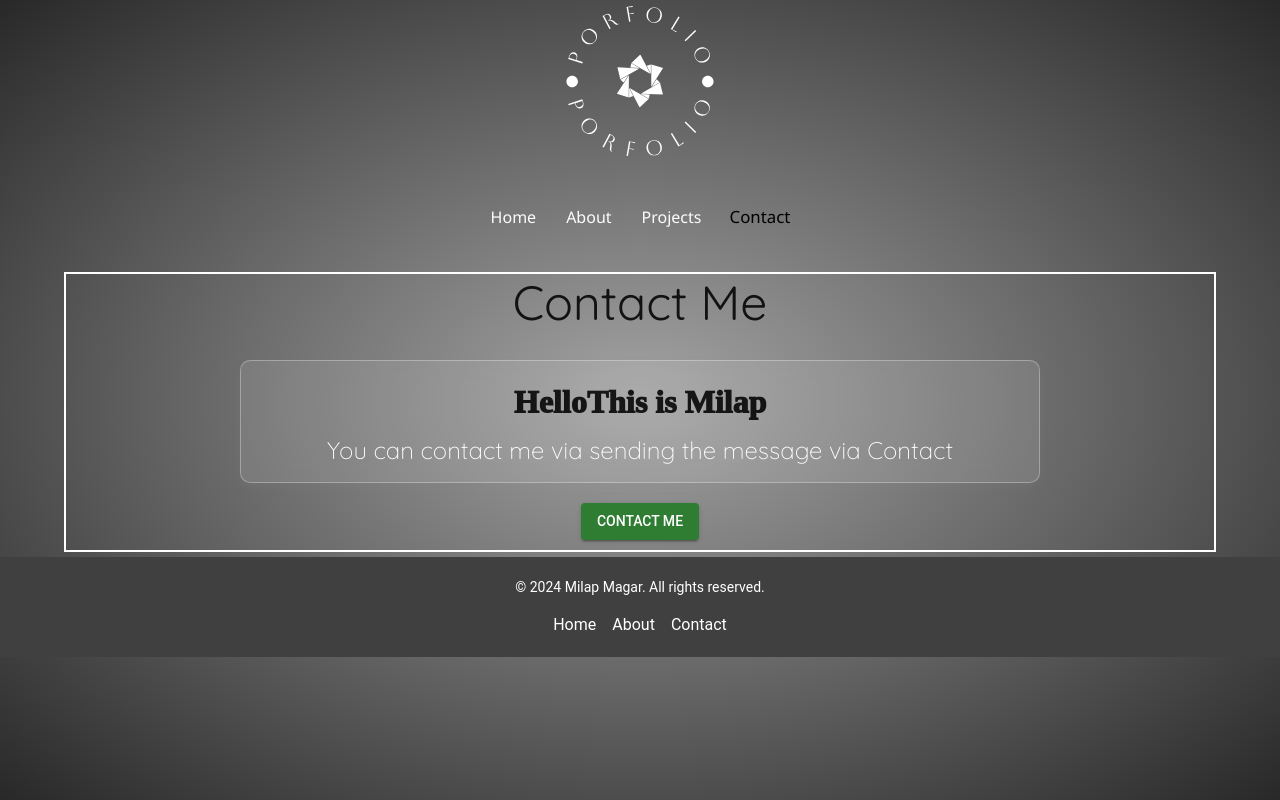
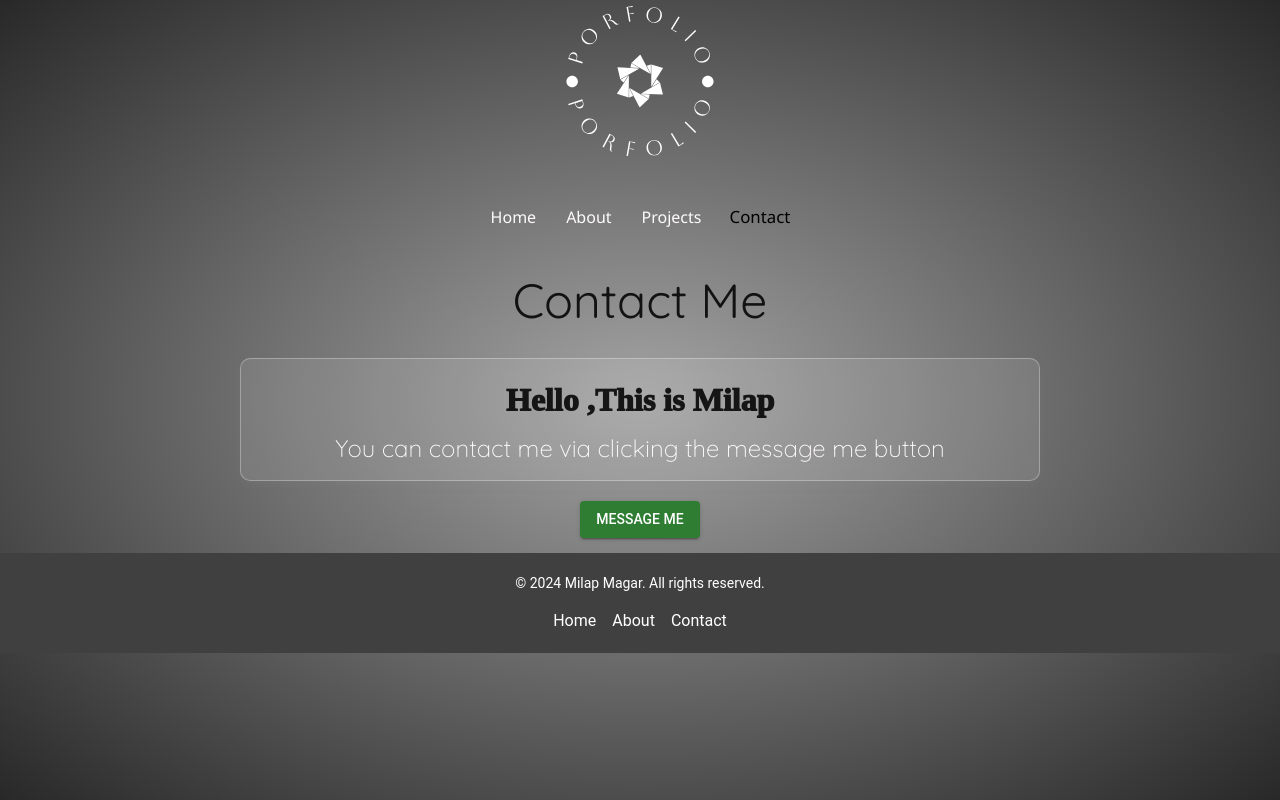
Before and after one commit to Milap-Magar/Task, a React (Vite) app: page /contact in a window 1280 px wide. Built offline with nearby package versions, Linux system fonts and the light colour scheme; a web font is replaced by a local one.

Commit message:
more changes and optimization

```diff
--- a/src/components/Main/Main.tsx
+++ b/src/components/Main/Main.tsx
@@ -40,8 +40,7 @@ const Main: React.FC<MainProps> = ({ heading, paragraph }) => {
             paddingBottom: "15px",
           }}
         >
-          Hello
-          <span id="main_span">{heading}</span>
+          Hello ,<span id="main_span">{heading}</span>
         </Typography>
         <Typography
           sx={{
--- a/src/pages/Contact.tsx
+++ b/src/pages/Contact.tsx
@@ -29,7 +29,6 @@ const Contact = () => {
           width="100%"
           sx={{
             heigh: "100vh",
-            border: "2px solid #fff",
             backgroundColor: "transparent",
             paddingBottom: "10px",
             marginBottom: "5px",
@@ -47,10 +46,10 @@ const Contact = () => {
           </Typography>
           <Main
             heading="This is Milap"
-            paragraph=" You can contact me via sending the message via Contact"
+            paragraph=" You can contact me via clicking the message me button"
           />
           <Button variant="contained" color="success" onClick={openForm}>
-            Contact Me
+            Message me
           </Button>
         </Box>
       </Container>
--- a/src/pages/Home.tsx
+++ b/src/pages/Home.tsx
@@ -10,9 +10,9 @@ const WrapperContainer = styled(Container)({
 });
 
 const Home = () => {
-  const heading = ", I'm Milap Magar!";
+  const heading = " Welcome to my portfolio";
   const paragraph =
-    "I'm a passionate developer pursuing BCA. I work with web-stack of  Java, React, and more. Welcome to my portfolio! Feel free to explore my projects and get to know more about my work and experience.";
+    "I'm Milap Magar! and a passionate developer pursuing BCA. I work with web-stack of  Java, React, and more. Feel free to explore my projects and get to know more about my work and experience.";
   return (
     <WrapperContainer maxWidth="xl" disableGutters>
       <Box>
```
Also changed, not shown: src/components/Form/Form.tsx (deleted, +0 -11 lines).
